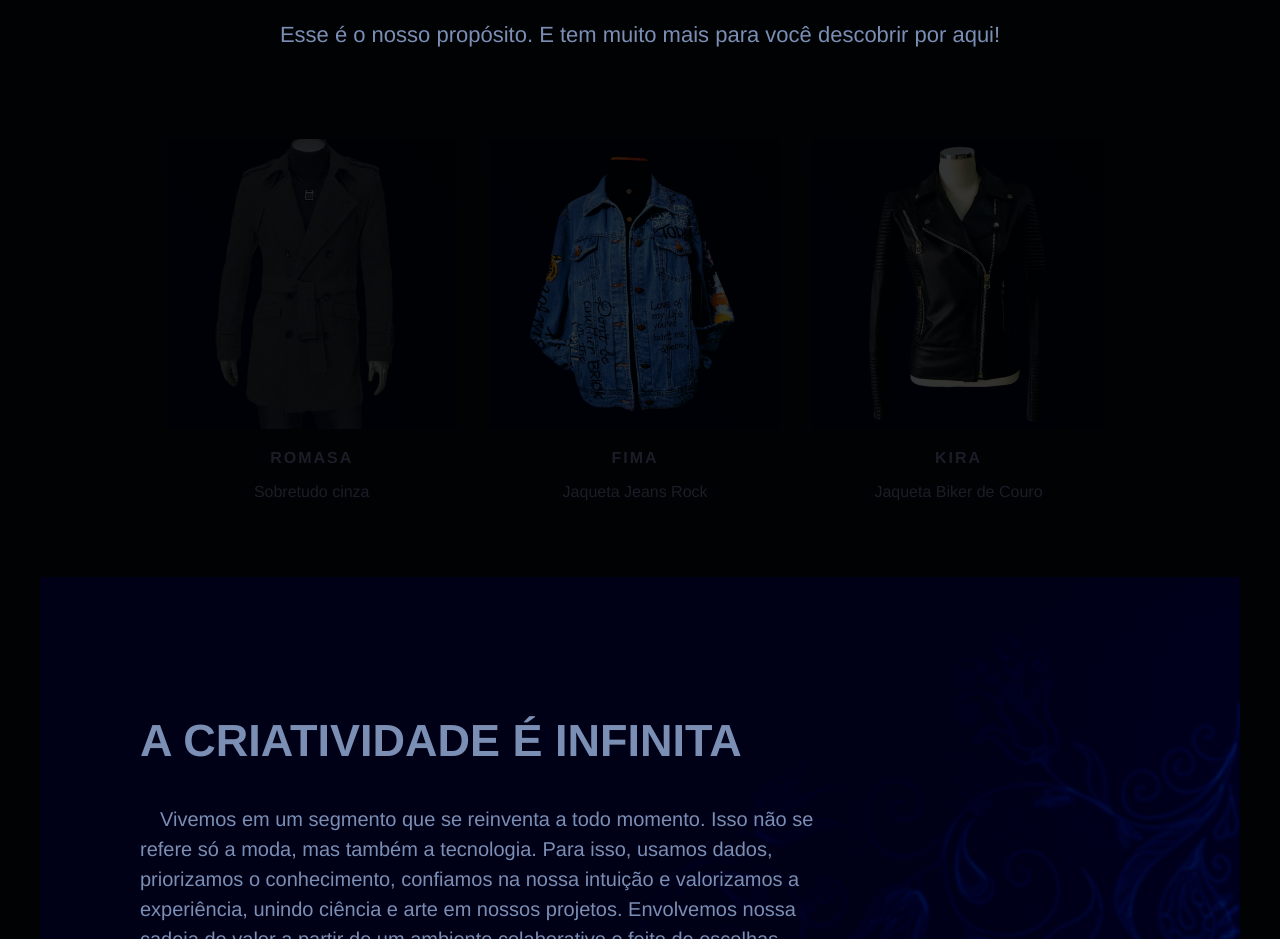
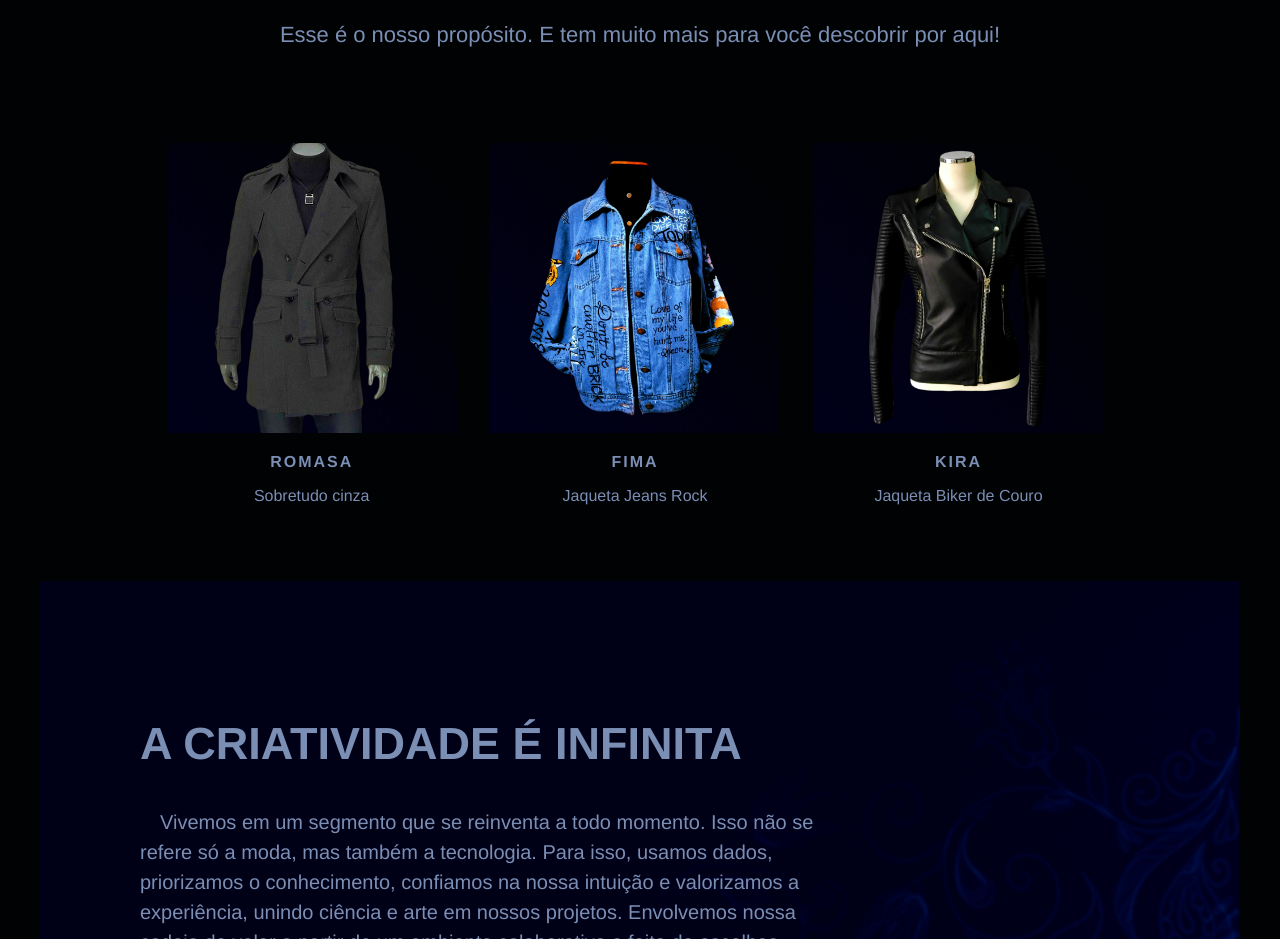
Before and after one commit to Maaarrch/Fashion-website, a plain HTML site: page index.html in a window 1280 px wide. Shown: the part 1040-1979 px from the top of the page. Drawn offline with Linux system fonts and the light colour scheme.

Commit message:
atualização

```diff
--- a/tudo/css/css.css
+++ b/tudo/css/css.css
@@ -141,12 +141,13 @@ text-align: center;
     float: left;
     text-align: center;
     color:rgb(123,142,180);
-    opacity: 0.2;
+    padding-top: 3.5px;
 }
 
 .gallery-card:hover{
-opacity: 1.0;
-transition: all 0.3s linear;
+transition: all 0.2s linear;
+  filter: drop-shadow(0 0 0.3rem rgb(76, 0, 255));
+
 }
 
 
```
